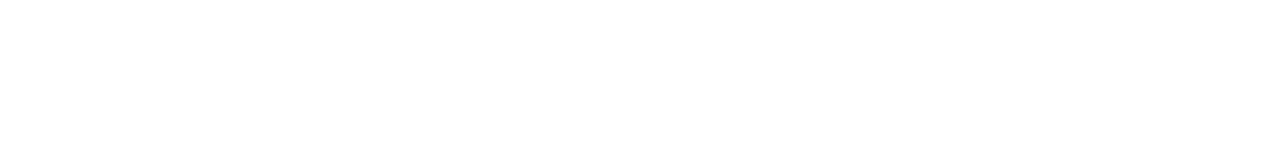
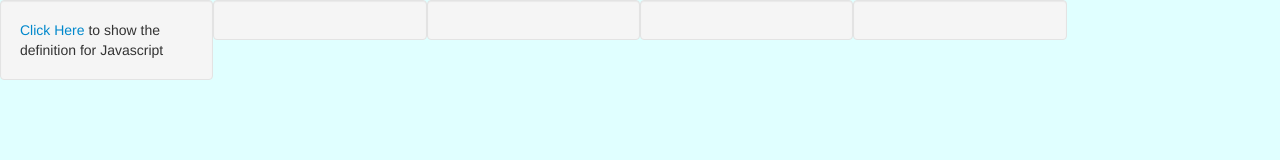
Before and after one commit to Xamdes/js-jquery-flashcards, a plain HTML site: page index.html in a window 1280 px wide. Drawn offline with Linux system fonts and the light colour scheme.

Commit message:
Setting up flashcard layout

```diff
--- a/css/styles.css
+++ b/css/styles.css
@@ -0,0 +1,24 @@
+body {
+  background-color: lightcyan;
+}
+
+.clickable {
+  cursor: pointer;
+  color: #0088cc;
+}
+
+.clickable:hover {
+  text-decoration: underline;
+}
+
+/*#show-javascript {
+  display: none;
+}*/
+
+.show-initial {
+  display: none;
+}
+
+.flashcard {
+
+}
--- a/index.html
+++ b/index.html
@@ -8,7 +8,28 @@
     <script src="js/scripts.js"></script>
     <title></title>
   </head>
-  <body>
+  <body class="container-fluid">
+    <div class="row">
+      <div class="col-md-2 well flashcard">
+        <div id="hide-javascript">
+          <span class="clickable">Click Here</span> to show the definition for Javascript
+        </div>
+        <div id="show-javascript" class="show-initial">
+          <span class="clickable">Click Here</span> to hide the definition for Javascript
+        </div>
+      </div>
+      <div class="col-md-2 well flashcard">
 
+      </div>
+      <div class="col-md-2 well flashcard">
+
+      </div>
+      <div class="col-md-2 well flashcard">
+
+      </div>
+      <div class="col-md-2 well flashcard">
+
+      </div>
+    </div>
   </body>
 </html>
--- a/js/scripts.js
+++ b/js/scripts.js
@@ -0,0 +1,7 @@
+$(function()
+{
+  $(".clickable").click(function() {
+    $("#show-javascript").toggle();
+    $("#hide-javascript").toggle();
+  });
+});
```
